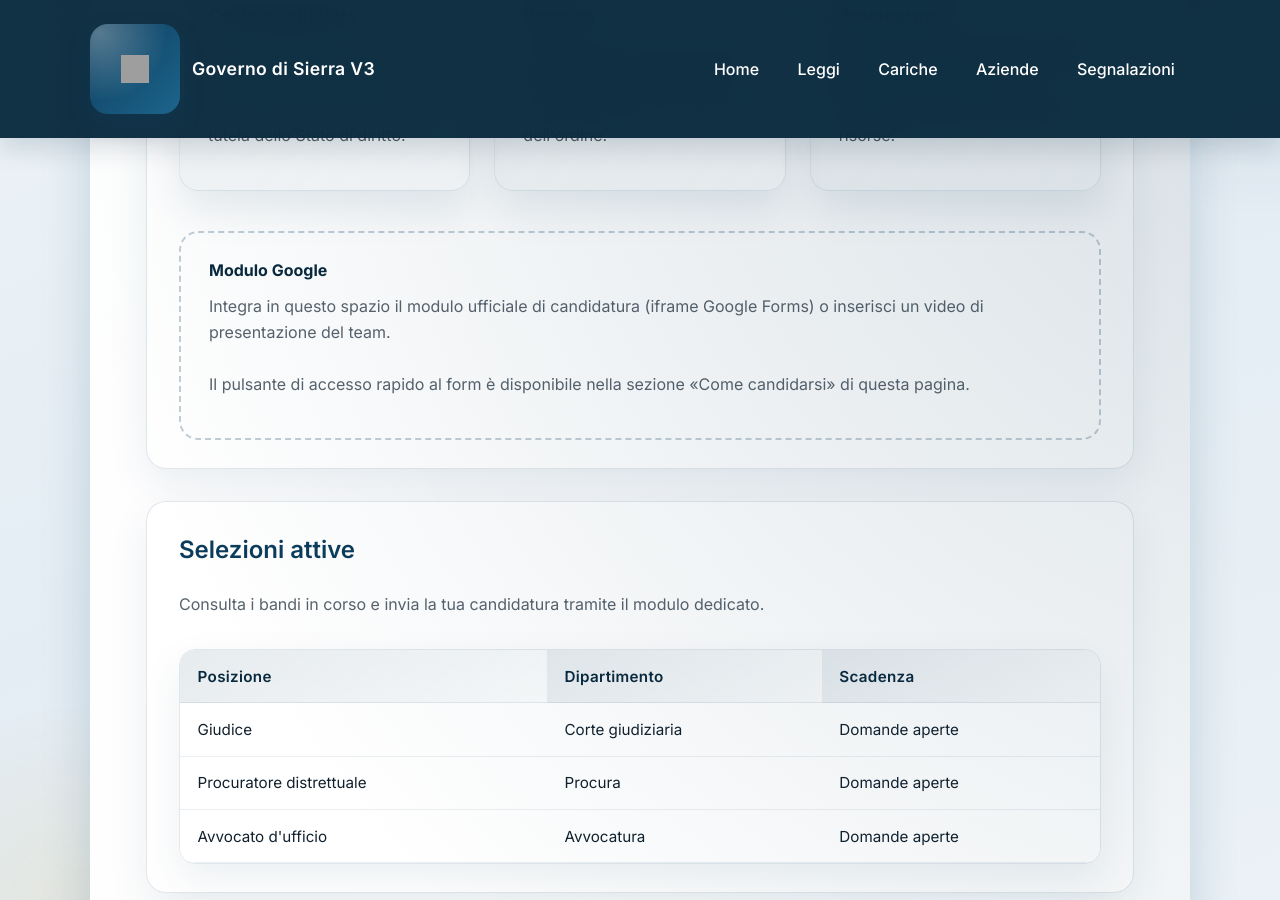
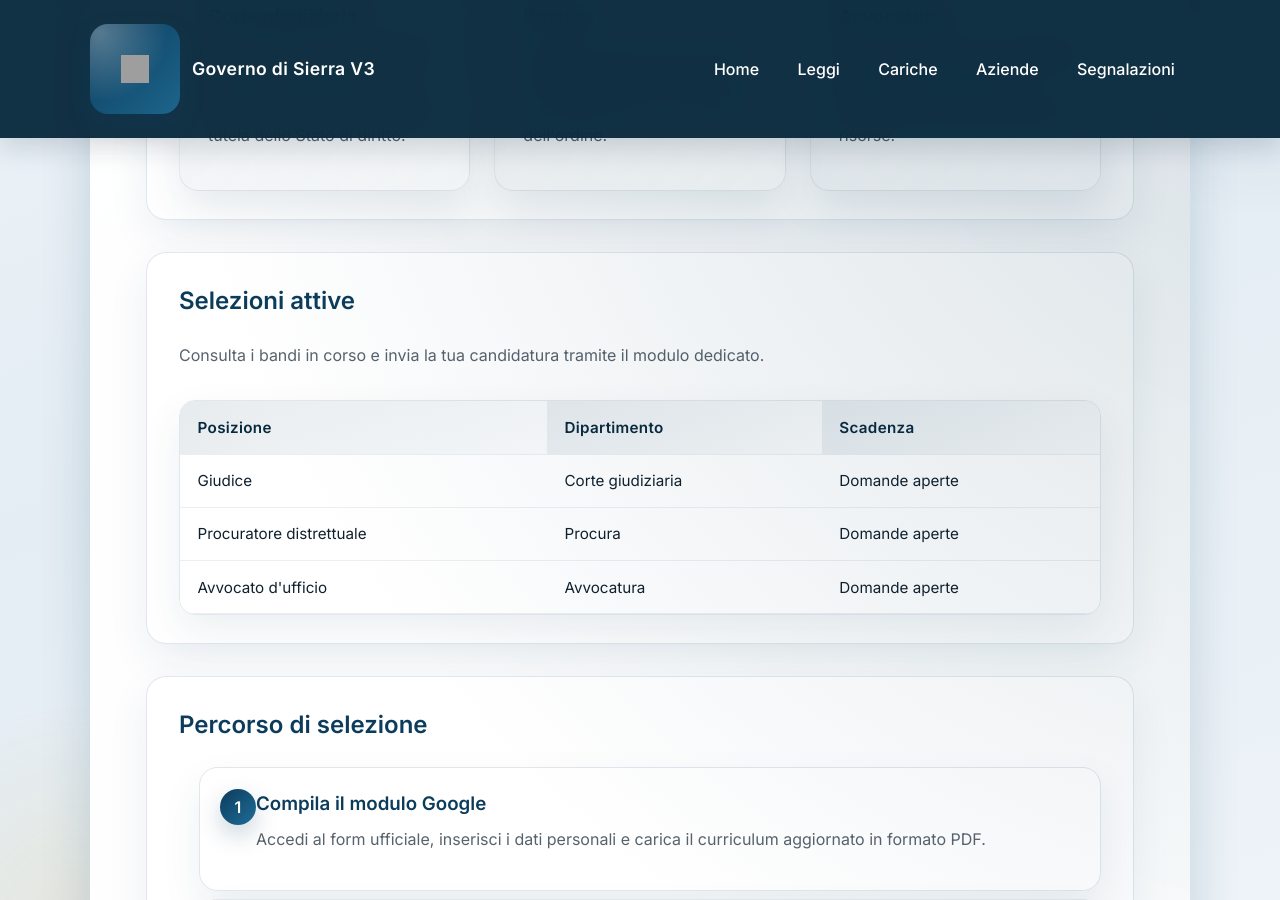
Before and after one commit to governo-sierra-v3/site, a Jekyll site: the page built from posizioni-aperte.md, in a window 1280 px wide and 900 px high, scrolled down 692 px. Built offline with Jekyll 4.4.1, drawn with Linux system fonts in a browser that asks for light colours; some of the changed text lies outside the part shown; grey boxes are pictures that could not be loaded.

Commit message:
Update posizioni-aperte.md

```diff
--- a/posizioni-aperte.md
+++ b/posizioni-aperte.md
@@ -20,11 +20,6 @@ description: Opportunità di lavoro nel Governo di Sierra V3
       <h3>Avvocatura</h3>
       <p>Difensori d'ufficio e consulenti legali che garantiscono l'assistenza ai cittadini senza risorse.</p>
     </article>
-  </div>
-  <div class="form-placeholder">
-    <strong>Modulo Google</strong>
-    <p>Integra in questo spazio il modulo ufficiale di candidatura (iframe Google Forms) o inserisci un video di presentazione del team.</p>
-    <p>Il pulsante di accesso rapido al form è disponibile nella sezione «Come candidarsi» di questa pagina.</p>
   </div>
 </section>
 
@@ -88,16 +83,11 @@ description: Opportunità di lavoro nel Governo di Sierra V3
   <p>Scarica il bando di riferimento, prepara il curriculum in PDF e tieni pronti eventuali attestati professionali. Per inviare la domanda utilizza esclusivamente il modulo Google predisposto dal Governo di Sierra V3.</p>
   <div class="button-group">
     <a class="button primary" href="https://forms.gle/sierra-candidature" target="_blank" rel="noopener">Apri il modulo Google</a>
-    <a class="button ghost" href="mailto:recruiting@sierra.gov">Richiedi supporto</a>
   </div>
   <ul class="document-list">
     <li>
       <span>Schema di curriculum consigliato</span>
       <a href="#">Scarica</a>
     </li>
-    <li>
-      <span>Linee guida per la dichiarazione di onorabilità</span>
-      <a href="#">Scarica</a>
-    </li>
   </ul>
 </section>
```
